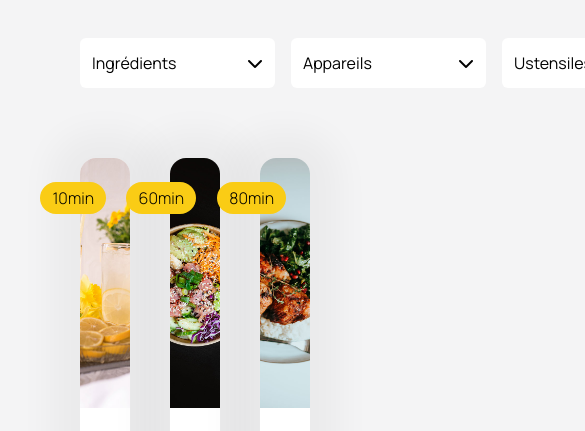
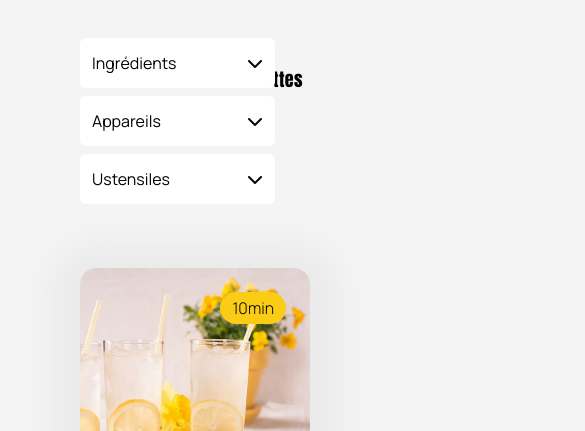
Before and after one commit to Wewill/Algo-P7, a website built with Vite: page index.html in a window 390 px wide. Shown: the part 669-1100 px from the top of the page, 585 px wide, since content can reach past the window. Built offline with nearby package versions, Linux system fonts and the light colour scheme.

Commit message:
Adds simple responsive behavior

```diff
--- a/index.html
+++ b/index.html
@@ -62,7 +62,10 @@
 
     <main class="mx-20 my-10">
       <section class="flex flex-row mb-8 justify-stretch">
-        <div id="filters" class="flex"></div>
+        <div
+          id="filters"
+          class="grid grid-cols-1 sm:grid-cols-2 lg:grid-cols-3 grid-flow-row gap-x-4 gap-y-2"
+        ></div>
         <div class="flex-grow"></div>
         <div id="counter" class="font-Anton text-lg tracking-wide">
           0 recette
--- a/src/component/filters.js
+++ b/src/component/filters.js
@@ -10,8 +10,7 @@ function createSelect(id) {
   // Select wrapper
   const selectElement = document.createElement("div");
   selectElement.id = id;
-  selectElement.classList =
-    "select wrapper mr-4 relative h-[50px] w-[195px] cursor-pointer relative z-10";
+  selectElement.classList = "h-[50px] w-[195px] cursor-pointer relative z-10";
 
   // Set button to open dropdown
   const selectButtonElement = document.createElement("button");
--- a/src/main.js
+++ b/src/main.js
@@ -99,7 +99,7 @@ function render() {
 
   // Update results
   recipesElement.innerHTML = `
-  <section id="cards" class="grid grid-cols-3 grid-flow-row gap-10">
+  <section id="cards" class="grid grid-cols-1 sm:grid-cols-2 lg:grid-cols-3 grid-flow-row gap-10">
    ${filteredRecipes.map((r) => card(r)).join("")}
   </section>
 `;
```
